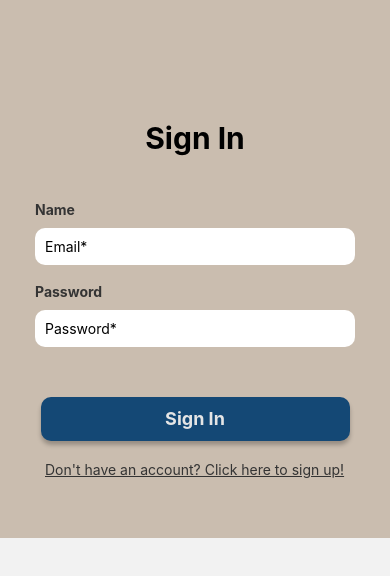
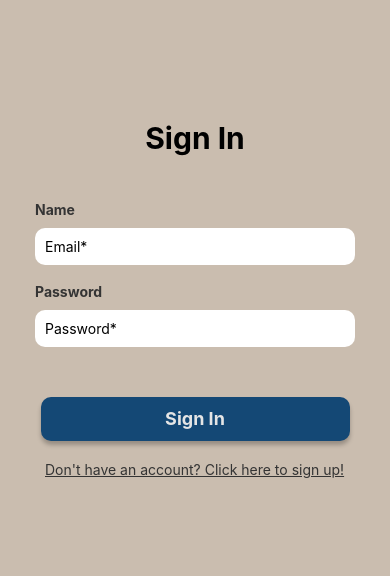
Before and after one commit to walkeknow/mas-food-for-students, a React Native app: screen /SignIn in a window 390 px wide. Shown: the top 576 px of the page. Built offline with nearby package versions, Linux system fonts and the light colour scheme; what react-native-root-siblings would draw is missing.

Commit message:
fix: UI of auth screens

```diff
--- a/modules/SignInScreen.tsx
+++ b/modules/SignInScreen.tsx
@@ -58,7 +58,7 @@ const SignInScreen = ({ navigation, route }: any) => {
   return (
     <>
       <StatusBar />
-      <View style={styles.body}>
+      <View style={styles.SignInBody}>
         <Text style={{ textAlign: "center", fontWeight: "bold", fontSize: 30 }}>
           Sign In
         </Text>
--- a/modules/SignUpScreen.tsx
+++ b/modules/SignUpScreen.tsx
@@ -24,6 +24,7 @@ import {
 import app from "../lib/db";
 import Label from "./profile/components/Label";
 import AppButton from "../components/AppButton";
+import Colors from "../theme/Colors";
 
 /***
  * This is a bit harder to understand
@@ -131,14 +132,16 @@ const SignUpScreen = ({ navigation, route }: any) => {
   return (
     <>
       <StatusBar />
-      <ScrollView style={{flex: 1}} contentContainerStyle={styles.body}>
+      <ScrollView
+        style={{ flex: 1, backgroundColor: Colors.lightBrown }}
+        contentContainerStyle={styles.SignupBody}
+      >
         <Text style={{ textAlign: "center", fontWeight: "bold", fontSize: 30 }}>
           Sign Up
         </Text>
         <Text style={{ textAlign: "center", fontSize: 17 }}>
           Create an account!
         </Text>
-
         <Label style={styles.name}>Login Information</Label>
         <TextInput
           style={styles.textinput}
--- a/modules/styles/SignUpScreenStyles.tsx
+++ b/modules/styles/SignUpScreenStyles.tsx
@@ -2,7 +2,15 @@ import { ScaledSheet } from "react-native-size-matters";
 import Colors from "../../theme/Colors";
 
 const styles = ScaledSheet.create({
-  body: {
+  SignInBody: {
+    backgroundColor: Colors.lightBrown,
+    alignItems: "stretch",
+    paddingHorizontal: 25,
+    paddingVertical: 60,
+    paddingTop: 120,
+    flex: 1
+  },
+  SignupBody: {
     backgroundColor: Colors.lightBrown,
     alignItems: "stretch",
     paddingHorizontal: 25,
```
